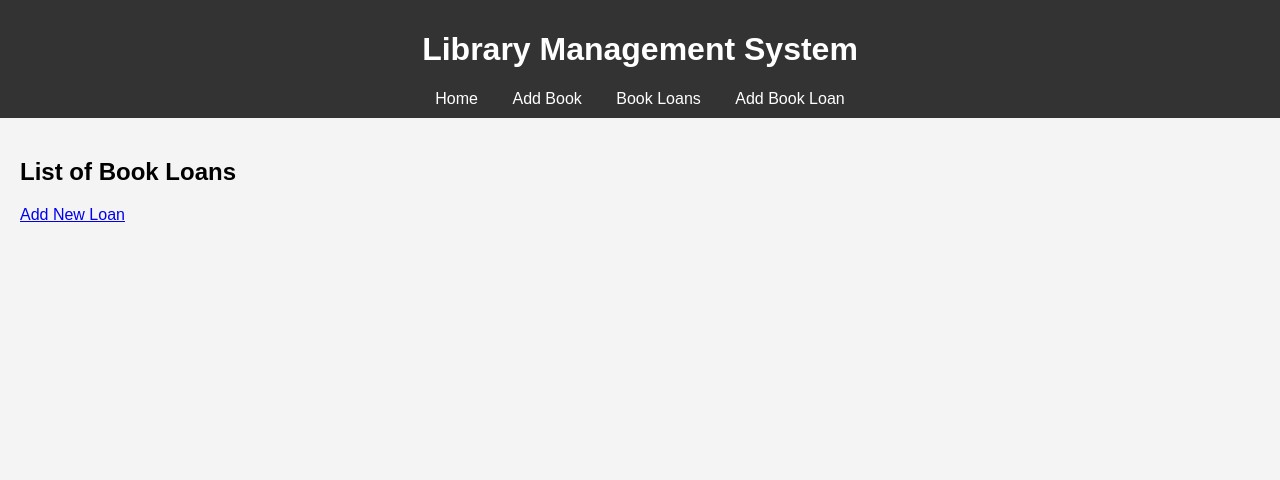
After one commit to roman-zahoruiko/old_library, a Django app: a page that uses project/books/templates/base.html in a window 1280 px wide. The commit adds this page. Shown: the top 480 px of the page. Run offline with Django 3.2, Linux system fonts and the light colour scheme; data that the repository does not hold is empty.

Commit message:
add bookloan templates, list and book add routes, views

```diff
--- a/project/books/templates/base.html
+++ b/project/books/templates/base.html
@@ -15,6 +15,8 @@
         <nav>
             <a href="{% url 'book-list' %}">Home</a>
             <a href="{% url 'book-add' %}">Add Book</a>
+            <a href="{% url 'bookloan-list' %}">Book Loans</a>
+            <a href="{% url 'bookloan-add' %}">Add Book Loan</a>
         </nav>
     </header>
     <main>
--- /dev/null
+++ b/project/books/templates/bookloan_list.html
@@ -0,0 +1,11 @@
+{% extends 'base.html' %}
+
+{% block content %}
+<h2>List of Book Loans</h2>
+<a href="{% url 'bookloan-add' %}">Add New Loan</a>
+<ul>
+    {% for loan in bookloans %}
+        <li>{{ loan.book.title }} loaned to {{ loan.client.name }} on {{ loan.loan_date }}{% if loan.return_date %}, returned on {{ loan.return_date }}{% else %}, not yet returned{% endif %}</li>
+    {% endfor %}
+</ul>
+{% endblock %}
--- a/project/books/urls.py
+++ b/project/books/urls.py
@@ -1,8 +1,10 @@
 from django.conf.urls import url
-from books.views import BookListView, BookCreateView
+from books.views import BookListView, BookCreateView, BookLoanListView, BookLoanCreateView
 
 
 urlpatterns = [
     url(r'^$', BookListView.as_view(), name='book-list'),
     url(r'^add/$', BookCreateView.as_view(), name='book-add'),
+    url(r'^loans/$', BookLoanListView.as_view(), name='bookloan-list'),
+    url(r'^loans/add/$', BookLoanCreateView.as_view(), name='bookloan-add'),
 ]
--- a/project/books/views.py
+++ b/project/books/views.py
@@ -1,7 +1,7 @@
 from django.views.generic import ListView, CreateView
 from django.core.urlresolvers import reverse_lazy
-from books.models import Book
-from books.forms import BookForm
+from books.models import Book, BookLoan
+from books.forms import BookForm, BookLoanForm
 
 
 class BookListView(ListView):
@@ -15,3 +15,16 @@ class BookCreateView(CreateView):
     form_class = BookForm
     template_name = 'book_form.html'
     success_url = reverse_lazy('book-list')
+
+
+class BookLoanListView(ListView):
+    model = BookLoan
+    template_name = 'bookloan_list.html'
+    context_object_name = 'bookloans'
+
+
+class BookLoanCreateView(CreateView):
+    model = BookLoan
+    form_class = BookLoanForm
+    template_name = 'bookloan_form.html'
+    success_url = reverse_lazy('bookloan-list')
```
Also changed, not shown: project/books/forms.py (+13 -1 lines), project/books/templates/bookloan_form.html (added, +10 -0 lines).
